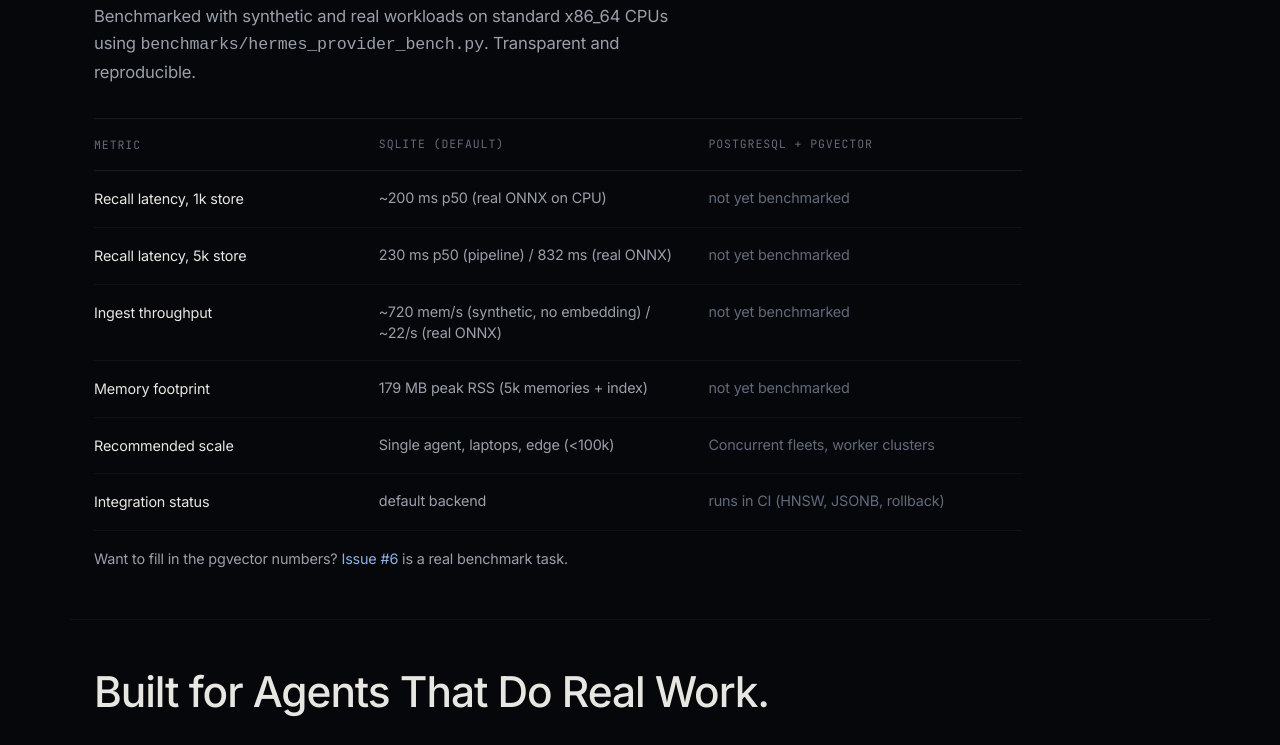
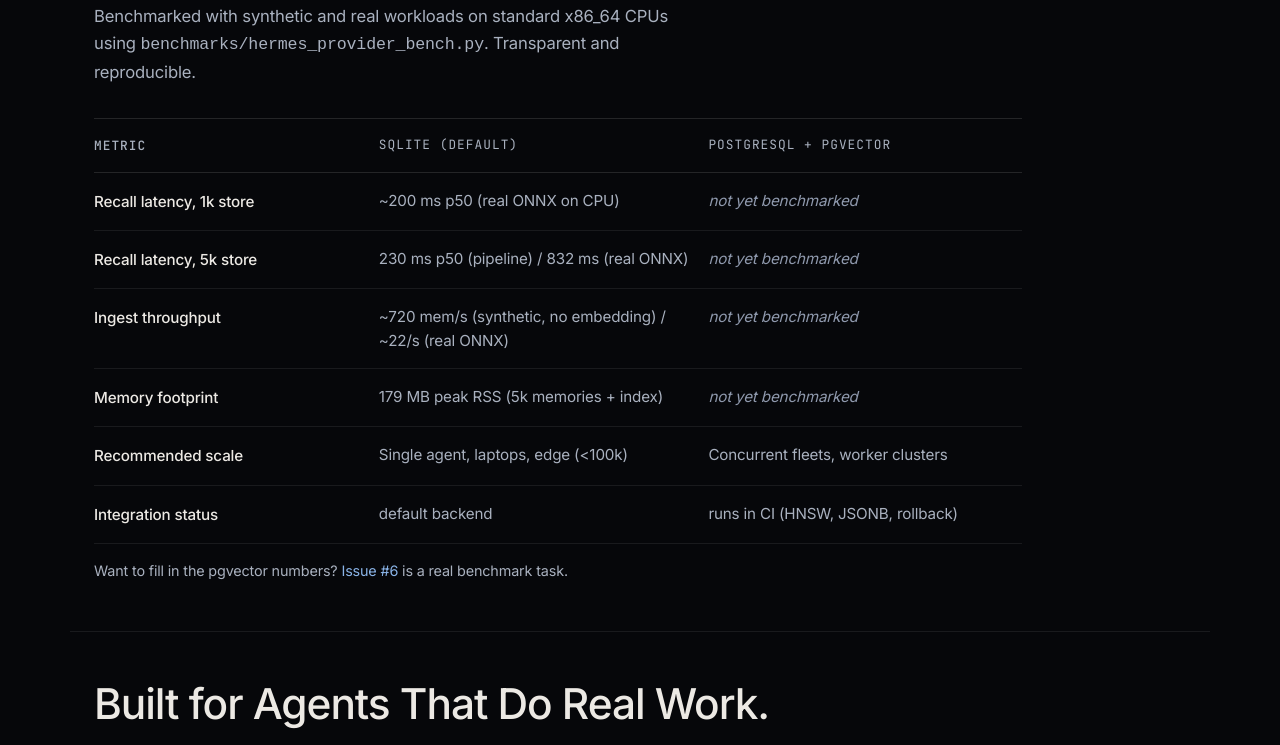
Before and after one commit to alertxsto/luminary-memory, a plain HTML site: page website/index.html in a window 1280 px wide. Shown: the part 2145-2890 px from the top of the page. Drawn offline with Linux system fonts and the light colour scheme; no server answers.

Commit message:
website: fix contrast (text-faint #626a7a→#8f99ad), bigger bench fonts, distinct missing-data style, stronger hairlines

```diff
--- a/website/css/luminary.css
+++ b/website/css/luminary.css
@@ -12,14 +12,14 @@
   --surface-1:      #131720;
   --surface-2:      #181e2b;
   --surface-hover:  #1d2433;
-  --line:           rgba(255, 255, 255, 0.08);
-  --line-soft:      rgba(255, 255, 255, 0.045);
-  --line-highlight: rgba(233, 246, 255, 0.16);
+  --line:           rgba(255, 255, 255, 0.12);
+  --line-soft:      rgba(255, 255, 255, 0.08);
+  --line-highlight: rgba(233, 246, 255, 0.22);
 
   /* Text hierarchy */
-  --text:           #e8e6e1;   /* Warm paper white */
-  --text-dim:       #9aa0ab;   /* Secondary body */
-  --text-faint:     #626a7a;   /* Muted captions & kickers */
+  --text:           #ece9e4;   /* Warm paper white */
+  --text-dim:       #a9b1bf;   /* Secondary body */
+  --text-faint:     #8f99ad;   /* Muted captions & kickers */
 
   /* The Moon */
   --moon:           #e9f6ff;   /* Pale lunar white */
@@ -957,8 +957,8 @@
   margin-top: var(--s5);
   text-align: center;
   font-family: var(--mono);
-  font-size: 0.8rem;
-  color: var(--text-faint);
+  font-size: 0.88rem;
+  color: var(--text-dim);
 }
 
 /* ============================================================
@@ -1000,26 +1000,28 @@
 
 .bench-row-head div {
   font-family: var(--mono);
-  font-size: 0.72rem;
+  font-size: 0.8rem;
   text-transform: uppercase;
   letter-spacing: 0.08em;
-  color: var(--text-faint);
+  color: var(--text-dim);
 }
 
 .bench-metric {
-  font-size: 0.9rem;
+  font-size: 0.95rem;
   color: var(--text);
+  font-weight: 500;
 }
 
 .bench-sqlite,
 .bench-pg {
-  font-size: 0.9rem;
-  color: var(--text-dim);
-  line-height: 1.5;
-}
-
-.bench-pg {
+  font-size: 0.95rem;
+  color: var(--text-dim);
+  line-height: 1.55;
+}
+
+.bench-pg-missing {
   color: var(--text-faint);
+  font-style: italic;
 }
 
 .bench-help {
--- a/website/index.html
+++ b/website/index.html
@@ -225,22 +225,22 @@
       <div class="bench-row">
         <div class="bench-metric">Recall latency, 1k store</div>
         <div class="bench-sqlite">~200 ms p50 (real ONNX on CPU)</div>
-        <div class="bench-pg">not yet benchmarked</div>
+        <div class="bench-pg bench-pg-missing">not yet benchmarked</div>
       </div>
       <div class="bench-row">
         <div class="bench-metric">Recall latency, 5k store</div>
         <div class="bench-sqlite">230 ms p50 (pipeline) / 832 ms (real ONNX)</div>
-        <div class="bench-pg">not yet benchmarked</div>
+        <div class="bench-pg bench-pg-missing">not yet benchmarked</div>
       </div>
       <div class="bench-row">
         <div class="bench-metric">Ingest throughput</div>
         <div class="bench-sqlite">~720 mem/s (synthetic, no embedding) / ~22/s (real ONNX)</div>
-        <div class="bench-pg">not yet benchmarked</div>
+        <div class="bench-pg bench-pg-missing">not yet benchmarked</div>
       </div>
       <div class="bench-row">
         <div class="bench-metric">Memory footprint</div>
         <div class="bench-sqlite">179 MB peak RSS (5k memories + index)</div>
-        <div class="bench-pg">not yet benchmarked</div>
+        <div class="bench-pg bench-pg-missing">not yet benchmarked</div>
       </div>
       <div class="bench-row">
         <div class="bench-metric">Recommended scale</div>
```
